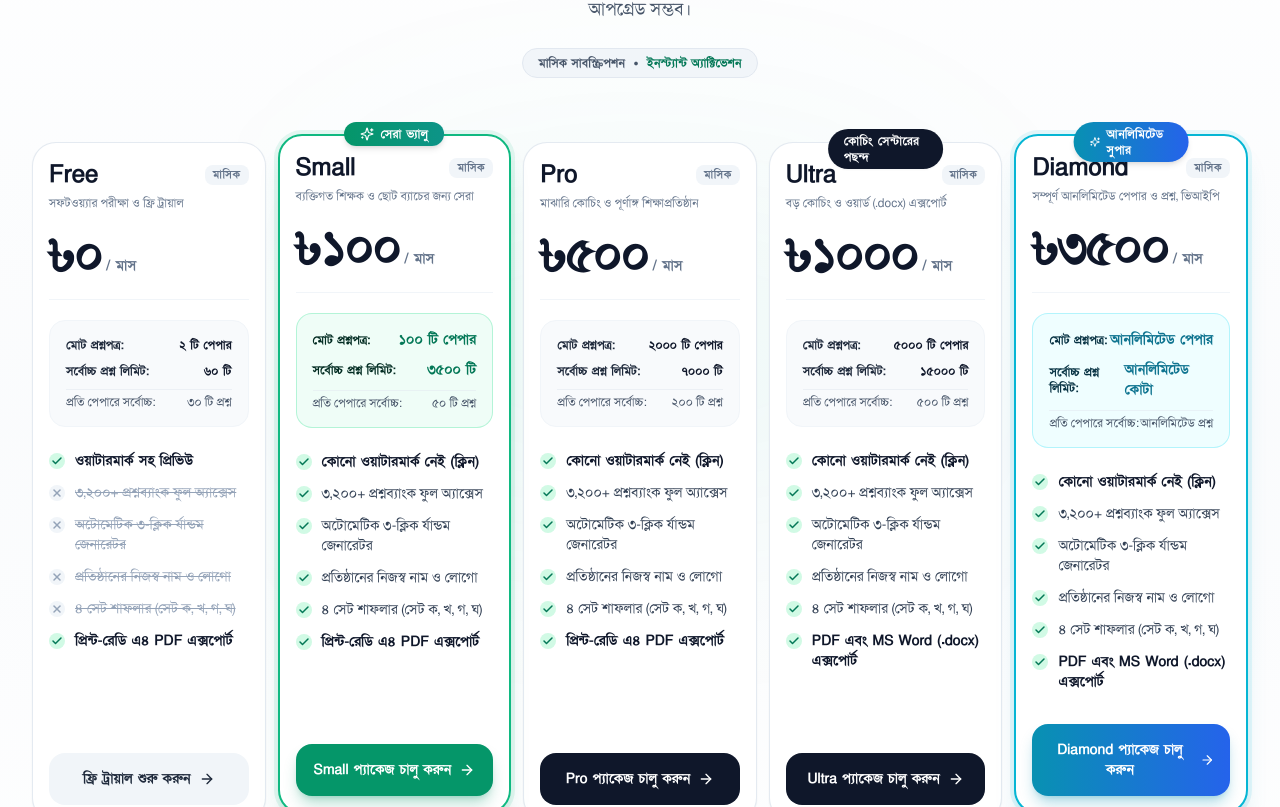
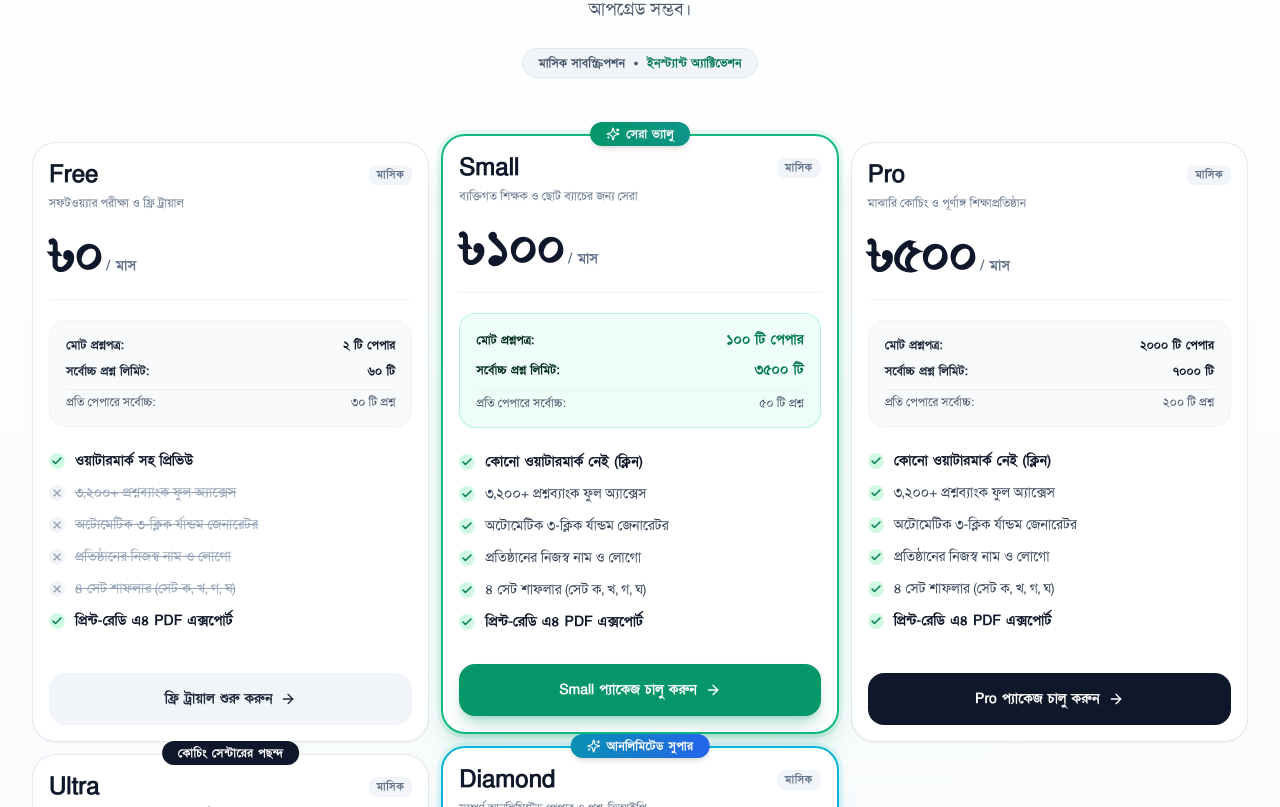
Before and after one commit to AsfaqurMec/Q-Paper-Landing-Page, a Next.js app: page / in a window 1280 px wide. Shown: the part 5513-6320 px from the top of the page. Built offline with nearby package versions, Linux system fonts and the light colour scheme; no server answers.

Commit message:
Plan section --UI update

```diff
--- a/components/packages-section.tsx
+++ b/components/packages-section.tsx
@@ -134,7 +134,7 @@ export function PackagesSection({ plans = [] }: PackagesSectionProps) {
         </div>
 
         {/* Pricing Cards Grid */}
-        <div className="grid grid-cols-1 md:grid-cols-2 lg:grid-cols-3 xl:grid-cols-5 gap-4 sm:gap-6 lg:gap-3 items-stretch">
+        <div className="grid grid-cols-2 md:grid-cols-2 lg:grid-cols-3 xl:grid-cols-3 gap-4 sm:gap-6 lg:gap-3 items-stretch">
           {planList.map((plan) => {
             const isSmall = plan.code === "small";
             const isPro = plan.code === "pro";
```
